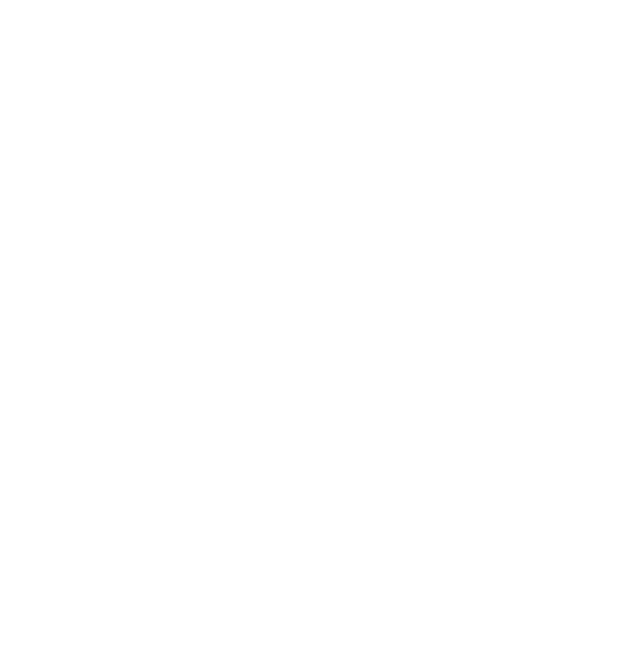
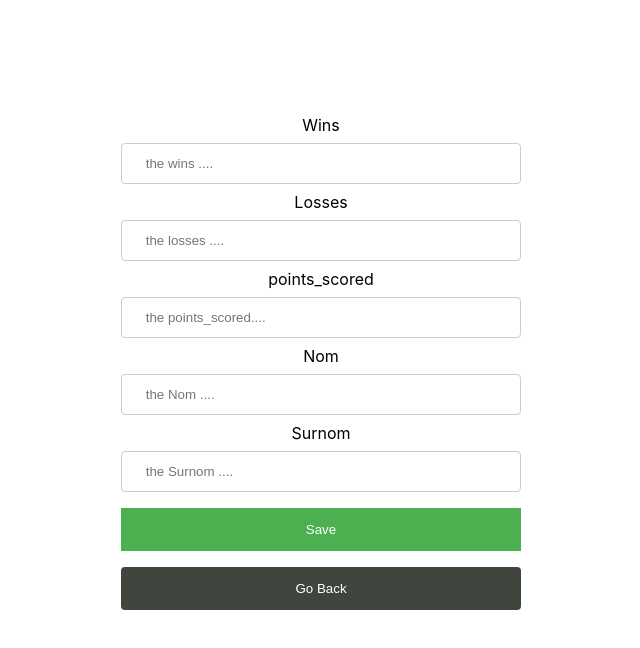
Before and after one commit to ezokovich/new_API, a React (Create React App) app in the folder client/: page /addfoot in a window 1280 px wide. Before the commit this address had no page. Shown: the top 648 px of the page, without its empty margins (319-959 px from the left). Built offline with nearby package versions, Linux system fonts and the light colour scheme.

Commit message:
add of addfilles page

```diff
--- a/client/src/App.js
+++ b/client/src/App.js
@@ -3,6 +3,7 @@
 import { ToastContainer } from 'react-toastify';
 import 'react-toastify/dist/ReactToastify.css';
 import Home from "./components/Home"
+import AddEdit from "./components/AddEdit"
 function App() {
   return (
     <BrowserRouter>
@@ -12,6 +13,7 @@
 
       <Routes>
       <Route path='/' element={<Home/>} />
+      <Route path='/addfoot' element={<AddEdit/>} />
       </Routes>
 
     </div>
--- /dev/null
+++ b/client/src/components/AddEdit.css
@@ -0,0 +1,37 @@
+input[type="text"],
+input[type="number"],
+select {
+    width: 100%;
+    padding:  12px 20px;
+    margin:  8px 0;
+    display: inline-block;
+    border: 1px solid #ccc;
+    border-radius: 4px;
+    box-sizing: border-box;
+}
+
+input[type="submit"]{
+    width: 100%;
+    background-color: #4caf50;
+    color: white;
+    padding: 14px 20px;
+    margin: 8px 0;
+    border: none;
+    cursor: pointer;
+}
+
+input[type="button"]{
+    width: 100%;
+    background-color: #40453e;
+    color: white;
+    padding: 14px 20px;
+    margin: 8px 0;
+    border: none;
+    border-radius: 4px;
+    cursor: pointer;
+
+}
+
+input [type="submit"]:hover{
+    background-color: #45a049;
+}
--- /dev/null
+++ b/client/src/components/AddEdit.js
@@ -0,0 +1,103 @@
+import React, { useState, useEffect } from 'react';
+import { useNavigate, useParams, Link } from "react-router-dom";
+import axios from "axios"
+import "./AddEdit.css"
+import { toast } from 'react-toastify';
+
+const initialState = {
+    wins: "",
+    losses: "",
+    points_scored: "",
+    nom: "",
+    surnom: ""
+}
+
+const AddEdits = () => {
+    const [state, setState] = useState(initialState);
+    const { wins, losses, points_scored, nom, surnom } = state;
+    const history = useNavigate();
+
+    const handleSubmit = (e) => {
+        e.preventDefault();
+        if (!wins || !losses || !points_scored || !nom || !surnom) {
+            toast.error("please inter the value into each input field")
+        } else {
+            axios.post("http://localhost:5000/api/post", {
+                wins,
+                losses,
+                points_scored,
+                nom,
+                surnom
+            }).then(() => {
+                setState({wins:"",losses:"",points_scored:"",nom:"",surnom:"",})
+            } ).catch((err) => toast.error(err.response.data));
+            setTimeout(() =>  history.push("/"),500)
+        }
+    }
+
+    const handleInputChange = (e) => {
+        const { nom, value } = e.target;
+        setState({ ...state, [nom]: value });
+    };
+    return (
+        <div style={{ marginTop: "100px" }}>
+            <form style={{
+                margin: "auto",
+                padding: "15px",
+                maxWidth: "400px",
+                alignContent: "center"
+            }}
+                onSubmit={handleSubmit}
+            >
+                <label htmlFor="">Wins</label>
+                <input type="number"
+                    id="wins"
+                    name="wins"
+                    placeholder=" the wins ...."
+                    value={wins}
+                    onChange={handleInputChange}
+                />
+                <label htmlFor="">Losses</label>
+                <input type="number"
+                    id=""
+                    name="losses"
+                    placeholder=" the losses ...."
+                    value={losses}
+                    onChange={handleInputChange}
+                />
+                <label htmlFor="">points_scored</label>
+                <input type="number"
+                    id="points_scored"
+                    name="points_scored"
+                    placeholder=" the points_scored...."
+                    value={points_scored}
+                    onChange={handleInputChange}
+                />
+                <label htmlFor="">Nom</label>
+                <input type="text"
+                    id="nom"
+                    name="nom"
+                    placeholder=" the Nom ...."
+                    value={nom}
+                    onChange={handleInputChange}
+                />
+                <label htmlFor="">Surnom</label>
+                <input type="text"
+                    id="surnom"
+                    name="surnom"
+                    placeholder=" the Surnom ...."
+                    value={surnom}
+                    onChange={handleInputChange}
+                />
+
+                <input type="submit" value="Save" />
+                <Link to="/">
+                    <input type="button" value="Go Back" />
+                </Link>
+            </form>
+
+        </div>
+    )
+}
+
+export default AddEdits
--- a/client/src/components/Home.css
+++ b/client/src/components/Home.css
@@ -56,6 +56,9 @@
 }
 
 .btn-contact {
-    background-color: #e82764;
-    margin-bottom: 10px;
+    background-color: #11a3cf;
+    margin-bottom: 20px;
+    padding: 10px;
+    border-radius: 10px;
+    font-size: 20px;
 }
--- a/client/src/components/Home.js
+++ b/client/src/components/Home.js
@@ -18,6 +18,10 @@
     return (
 
         <div style={{ marginTop: "150px" }}>
+            <Link to="/addfoot">
+            <button className="btn-contact">Add footballer</button>
+            </Link>
+
             <table className="styled-table">
                 <thead>
                     <tr>
```
Also changed, not shown: 1 other file (tests, documents, lock files or other folders).
